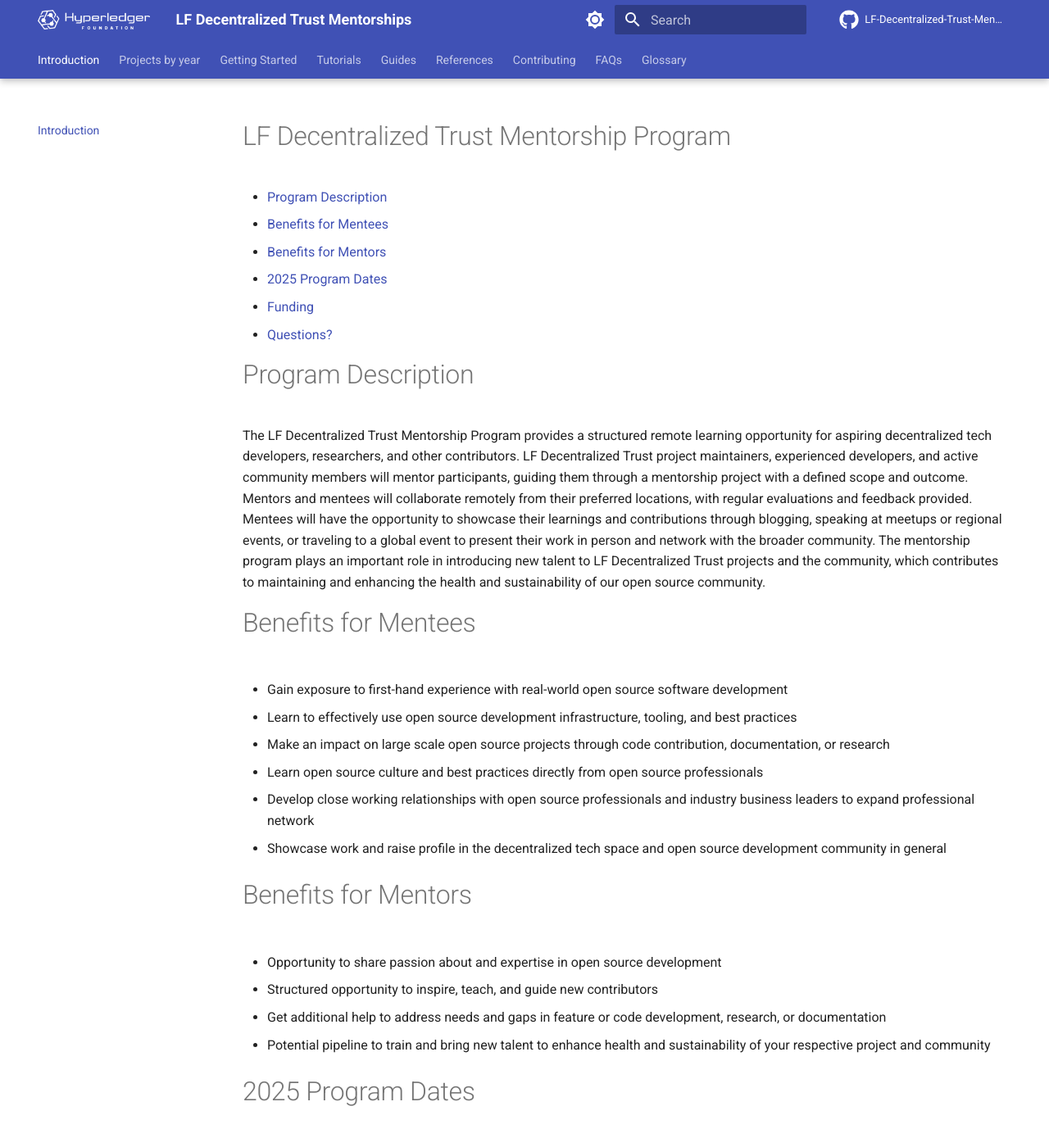
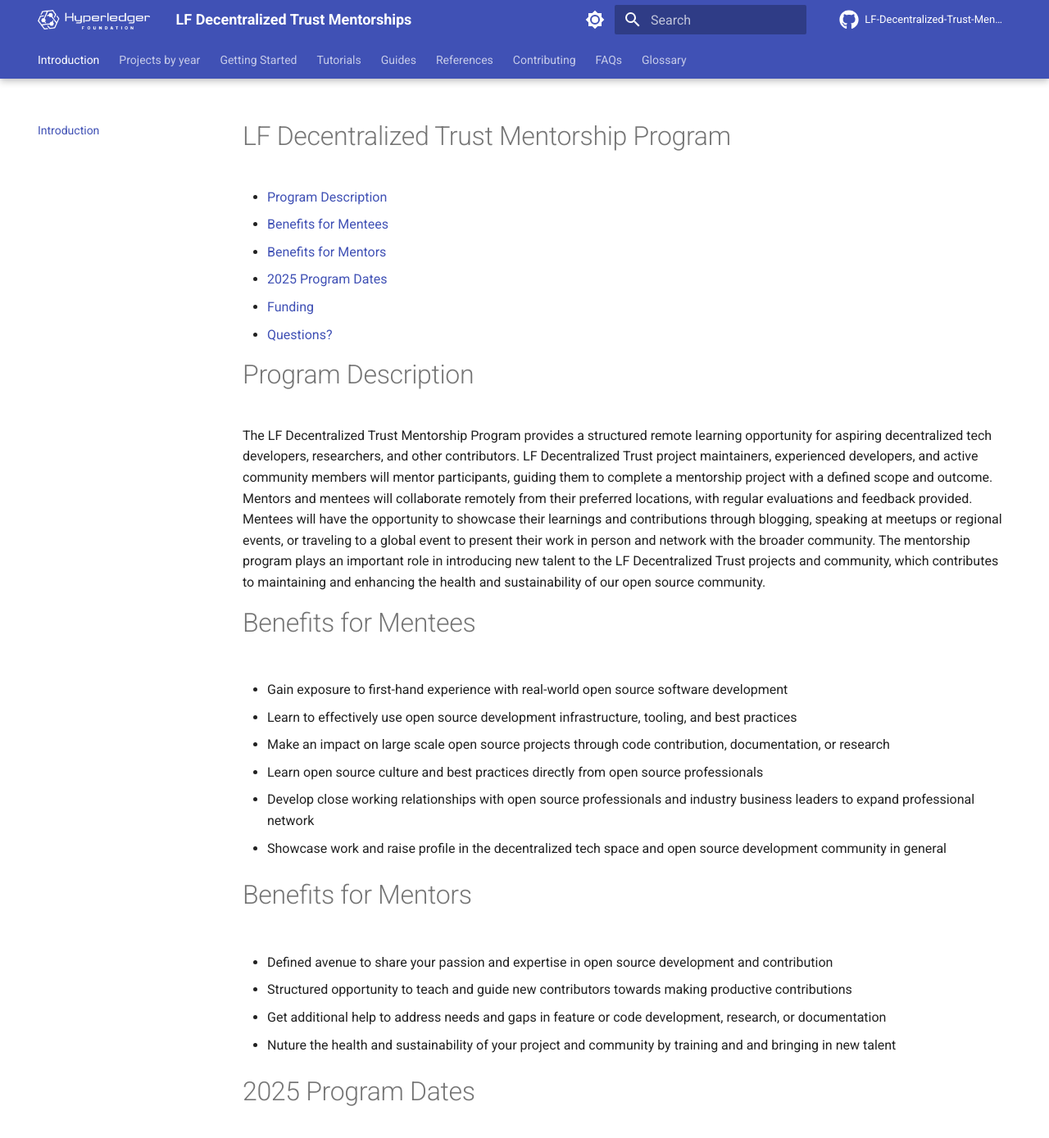
Before and after one commit to arsulegai/mentorship-program, an MkDocs documentation site: the page built from docs/index.md, in a window 1280 px wide and 1400 px high. Shown: the top 1389 px of the window at 82% size. Built offline with MkDocs 1.6.1 and Material for MkDocs 9.7.7, drawn with Linux system fonts in a browser that asks for light colours; comment, search, counter and statistics services are not loaded; the version menu is left out.

Commit message:
Update index.md
Signed-off-by: Min Yu <77464529+minyu66@users.noreply.github.com>

```diff
--- a/docs/index.md
+++ b/docs/index.md
@@ -9,7 +9,7 @@
 
 # Program Description
 
-The LF Decentralized Trust Mentorship Program provides a structured remote learning opportunity for aspiring decentralized tech developers, researchers, and other contributors. LF Decentralized Trust project maintainers, experienced developers, and active community members will mentor participants, guiding them through a mentorship project with a defined scope and outcome. Mentors and mentees will collaborate remotely from their preferred locations, with regular evaluations and feedback provided. Mentees will have the opportunity to showcase their learnings and contributions through blogging, speaking at meetups or regional events, or traveling to a global event to present their work in person and network with the broader community. The mentorship program plays an important role in introducing new talent to LF Decentralized Trust projects and the community, which contributes to maintaining and enhancing the health and sustainability of our open source community.
+The LF Decentralized Trust Mentorship Program provides a structured remote learning opportunity for aspiring decentralized tech developers, researchers, and other contributors. LF Decentralized Trust project maintainers, experienced developers, and active community members will mentor participants, guiding them to complete a mentorship project with a defined scope and outcome. Mentors and mentees will collaborate remotely from their preferred locations, with regular evaluations and feedback provided. Mentees will have the opportunity to showcase their learnings and contributions through blogging, speaking at meetups or regional events, or traveling to a global event to present their work in person and network with the broader community. The mentorship program plays an important role in introducing new talent to the LF Decentralized Trust projects and community, which contributes to maintaining and enhancing the health and sustainability of our open source community.
 
 # Benefits for Mentees
 
@@ -27,14 +27,13 @@
 
 # Benefits for Mentors
 
-*   Opportunity to share passion about and expertise in open source development
+*   Defined avenue to share your passion and expertise in open source development and contribution
 
-*   Structured opportunity to inspire, teach, and guide new contributors
+*   Structured opportunity to teach and guide new contributors towards making productive contributions
 
 *   Get additional help to address needs and gaps in feature or code development, research, or documentation
 
-*   Potential pipeline to train and bring new talent to enhance health and sustainability of your respective project and community
-
+*   Nuture the health and sustainability of your project and community by training and and bringing in new talent
 
 # 2025 Program Dates
 
@@ -58,7 +57,6 @@
 
 Mentees may be eligible to receive funding for training or other materials needed for the mentorship project. Graduated mentees may be eligible to receive travel funding to attend in-person events to speak and to network in order to further collaboration with others in the open source community. The total amount of the funds may vary and the awarding of these funds are subject to a combination of needs and impact.
 
-
 # Questions?
 
 Please email [mentorship@lfdecentralizedtrust.org](mailto:mentorship@lfdecentralizedtrust.org)
```
